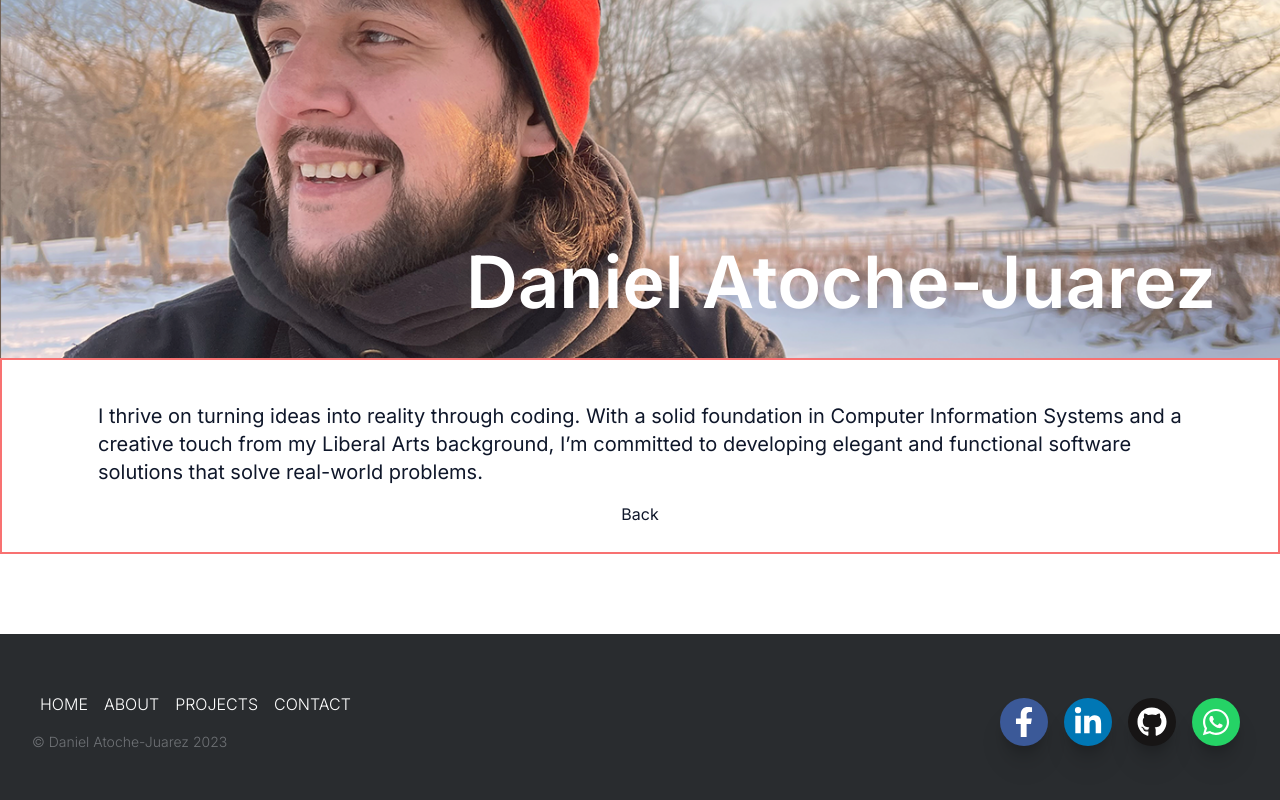
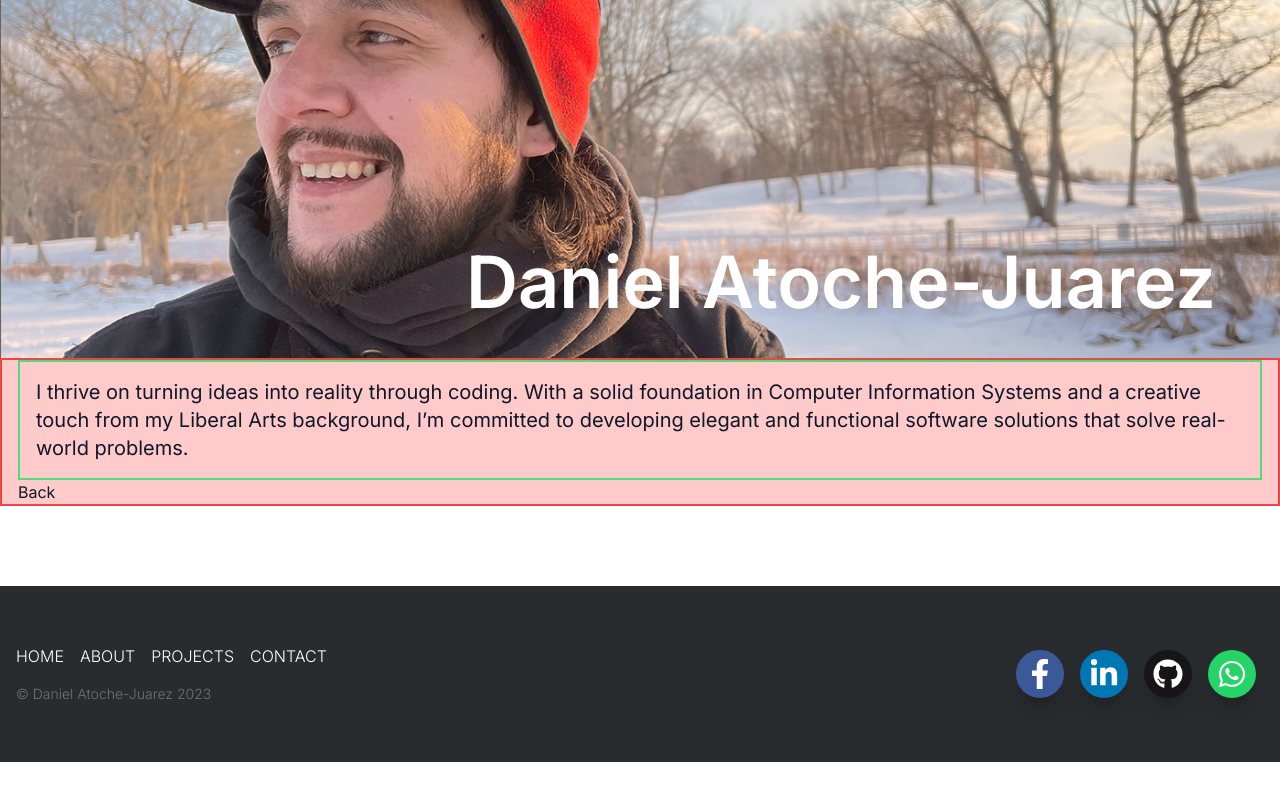
Before and after one commit to datoche-juarez/personal-site-2023, a Next.js app: page /about in a window 1280 px wide. Shown: the part 242-1042 px from the top of the page. After the commit the page ends 1004 px from the top, so only its background shows below. Built offline with nearby package versions, Linux system fonts and the light colour scheme.

Commit message:
Fixed margin issues in footer...

```diff
--- a/app/about/page.js
+++ b/app/about/page.js
@@ -1,10 +1,34 @@
+// import Link from "next/link";
+
+// export default function About() {
+//   return (
+//     <>
+//       <div className="flex flex-col border-2 border-red-400">
+//         <div className="flex flex-col items-center justify-center h-48 p-20">
+//           {/* <p className="mb-2 text-2xl font-bold font-inter md:pt-10 lg:text-2xl xl:text-2xl">
+//             About Me
+//           </p> */}
+//           <h1 className="m-4 text-xl">
+//             I thrive on turning ideas into reality through coding. With a solid
+//             foundation in Computer Information Systems and a creative touch from
+//             my Liberal Arts background, I&rsquo;m committed to developing
+//             elegant and functional software solutions that solve real-world
+//             problems.
+//           </h1>
+//           <Link href="/">Back</Link>
+//         </div>
+//       </div>
+//     </>
+//   );
+// }
+
 import Link from "next/link";
 
 export default function About() {
   return (
     <>
-      <div className="flex flex-col border-2 border-red-400">
-        <div className="flex flex-col items-center justify-center h-48 p-20">
+      <div className="px-4 bg-red-200 border-2 border-red-500">
+        <div className="flex flex-col items-center justify-center border-2 border-green-400 ">
           {/* <p className="mb-2 text-2xl font-bold font-inter md:pt-10 lg:text-2xl xl:text-2xl">
             About Me
           </p> */}
@@ -15,6 +39,8 @@ export default function About() {
             elegant and functional software solutions that solve real-world
             problems.
           </h1>
+        </div>
+        <div>
           <Link href="/">Back</Link>
         </div>
       </div>
--- a/components/footer/footer.js
+++ b/components/footer/footer.js
@@ -5,10 +5,10 @@ import SocialContainer from "../social-container/social-container";
 const Footer = () => {
   return (
     <div className="flex flex-col-reverse max-w-full px-4 py-10 mt-20 h-200 bg-dark-gray md:flex-row">
-      <div className="self-center w-full p-2">
-        <div className="flex flex-col items-center p-2 md:items-start">
+      <div className="self-center w-full p-2 md:pl-0">
+        <div className="flex flex-col items-center p-2 md:items-start md:pl-0">
           <ul className="flex flex-col justify-center text-center xs:flex-row xs:justify-start xs:text-left">
-            <li className="px-1 text-sm font-light text-white hover:text-dark-gray-300 sm:text-base sm:px-2">
+            <li className="pl-2 pr-2 text-sm font-light text-white hover:text-dark-gray-300 sm:text-base md:pr-2 md:pl-0">
               <Link href="/">HOME</Link>
             </li>
             <li className="px-1 text-sm font-light text-white hover:text-dark-gray-300 sm:px-2 sm:text-base">
@@ -22,13 +22,13 @@ const Footer = () => {
             </li>
           </ul>
         </div>
-        <div className="flex flex-col items-center justify-center h-auto min-h-full p-2 md:items-start">
+        <div className="flex flex-col items-center justify-center h-auto min-h-full py-2 md:items-start">
           <p className="text-sm font-light text-center text-dark-gray-500 xs:text-left">
             © Daniel Atoche-Juarez {dayjs().year()}
           </p>
         </div>
       </div>
-      <div className="flex flex-col items-center self-center justify-center w-full p-4 max-h-fit md:items-end">
+      <div className="flex flex-col items-center self-center justify-center w-full py-4 max-h-fit md:items-end">
         <SocialContainer />
       </div>
     </div>
```
